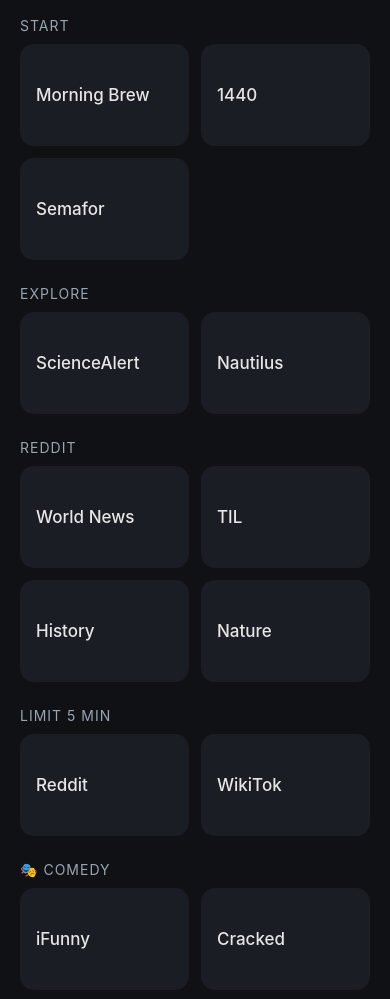
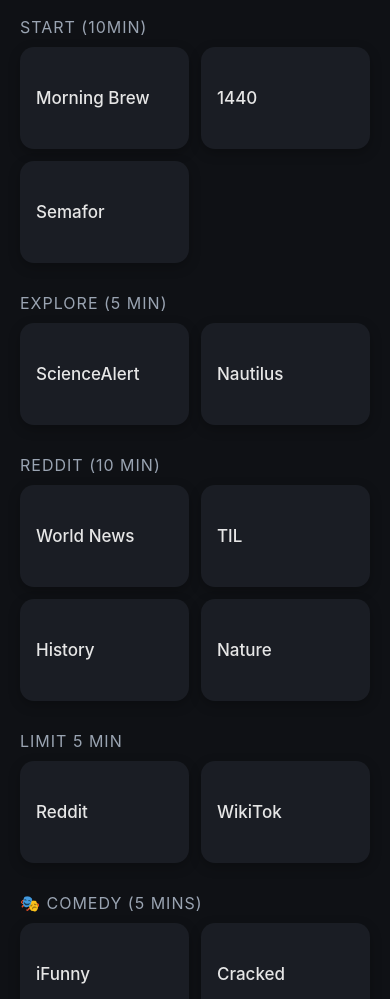
Before and after one commit to mpr2015/Homepage, a plain HTML site: page index.html in a window 390 px wide. Shown: the part 79-1078 px from the top of the page. Drawn offline with Linux system fonts and the light colour scheme.

Commit message:
Improve UI
UI improvements:
- Added time estimates to section titles for guided usage
- Added box-shadow to cards for better visual depth
- Added theme-color meta tag for improved mobile/PWA appearance
- Minor readability and layout refinements

```diff
--- a/index.html
+++ b/index.html
@@ -3,6 +3,7 @@
 <head>
 <meta charset="UTF-8">
 <meta name="viewport" content="width=device-width, initial-scale=1, viewport-fit=cover">
+<meta name="theme-color" content="#0f1115">
 
 <title>Dashboard</title>
 
@@ -52,11 +53,11 @@
 
 /* Sections */
 .section {
-    margin-bottom: 25px;
+    margin-bottom: 30px;
 }
 
 .section-title {
-    font-size: 14px;
+    font-size: 16px;
     color: var(--sub);
     margin-bottom: 10px;
     letter-spacing: 1px;
@@ -81,6 +82,7 @@
     flex-direction: column;
     justify-content: center;
     min-height: 70px;
+	box-shadow: 0 4px 12px rgba(0,0,0,0.25)
 }
 
 /* Tap feedback */
@@ -113,7 +115,7 @@
 
 <!-- Quick -->
 <div class="section">
-<div class="section-title">Start</div>
+<div class="section-title">Start (10min)</div>
 <div class="grid">
 <a class="card" href="https://www.morningbrew.com" target="_blank" rel="noopener noreferrer">
 <div class="card-title">Morning Brew</div>
@@ -129,7 +131,7 @@
 
 <!-- Interesting -->
 <div class="section">
-<div class="section-title">Explore</div>
+<div class="section-title">Explore (5 min)</div>
 <div class="grid">
 <a class="card" href="https://www.sciencealert.com" target="_blank" rel="noopener noreferrer">
 <div class="card-title">ScienceAlert</div>
@@ -142,7 +144,7 @@
 
 <!-- Reddit -->
 <div class="section">
-<div class="section-title">Reddit</div>
+<div class="section-title">Reddit (10  min)</div>
 <div class="grid">
 <a class="card" href="https://www.reddit.com/r/worldnews/top/?t=day" target="_blank" rel="noopener noreferrer">
 <div class="card-title">World News</div>
@@ -173,7 +175,7 @@
 </div>
 
 <div class="section">
-  <div class="section-title">🎭 Comedy</div>
+  <div class="section-title">🎭 Comedy (5 mins)</div>
   <div class="grid">
 
     <a class="card" href="https://ifunny.co/" target="_blank" rel="noopener noreferrer">
@@ -188,7 +190,7 @@
       <div class="card-title">Hard Times</div>
     </a>
 
-    <a class="card" href="https://www.rd.com/jokes/" target="_blank" rel="noopener noreferrer">
+    <a class="card" href="https://dadjokes.org/" target="_blank" rel="noopener noreferrer">
       <div class="card-title">Dad Jokes</div>
     </a>
 
```
